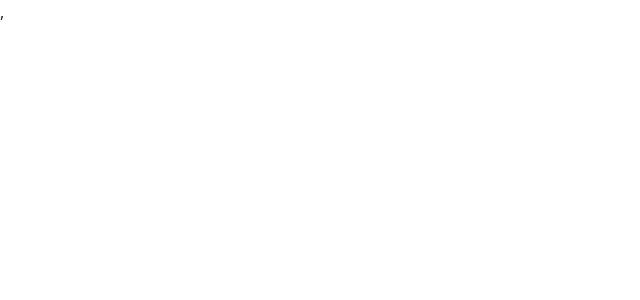
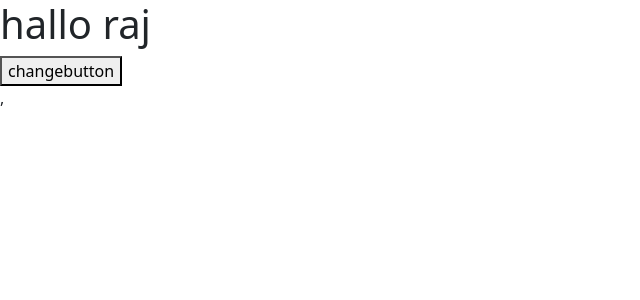
Before and after one commit to JadhavRajendra/React-Practice, a React (Create React App) app: page / in a window 1280 px wide. Shown: the top 300 px of the page, without its empty margins (0-640 px from the left). Built offline with nearby package versions, Linux system fonts and the light colour scheme.

Commit message:
Update App.js

```diff
--- a/src/App.js
+++ b/src/App.js
@@ -70,7 +70,7 @@ function app(){
        {/* <BootsraptableExample/> */}
        {/* <Formstateexzample/> */}
        {/* <Functiontableexzample/> */}
-       {/* <StateClassComponent/> */}
+       <StateClassComponent/>
 
        {/* <FragmentExample/> */}
 
```
